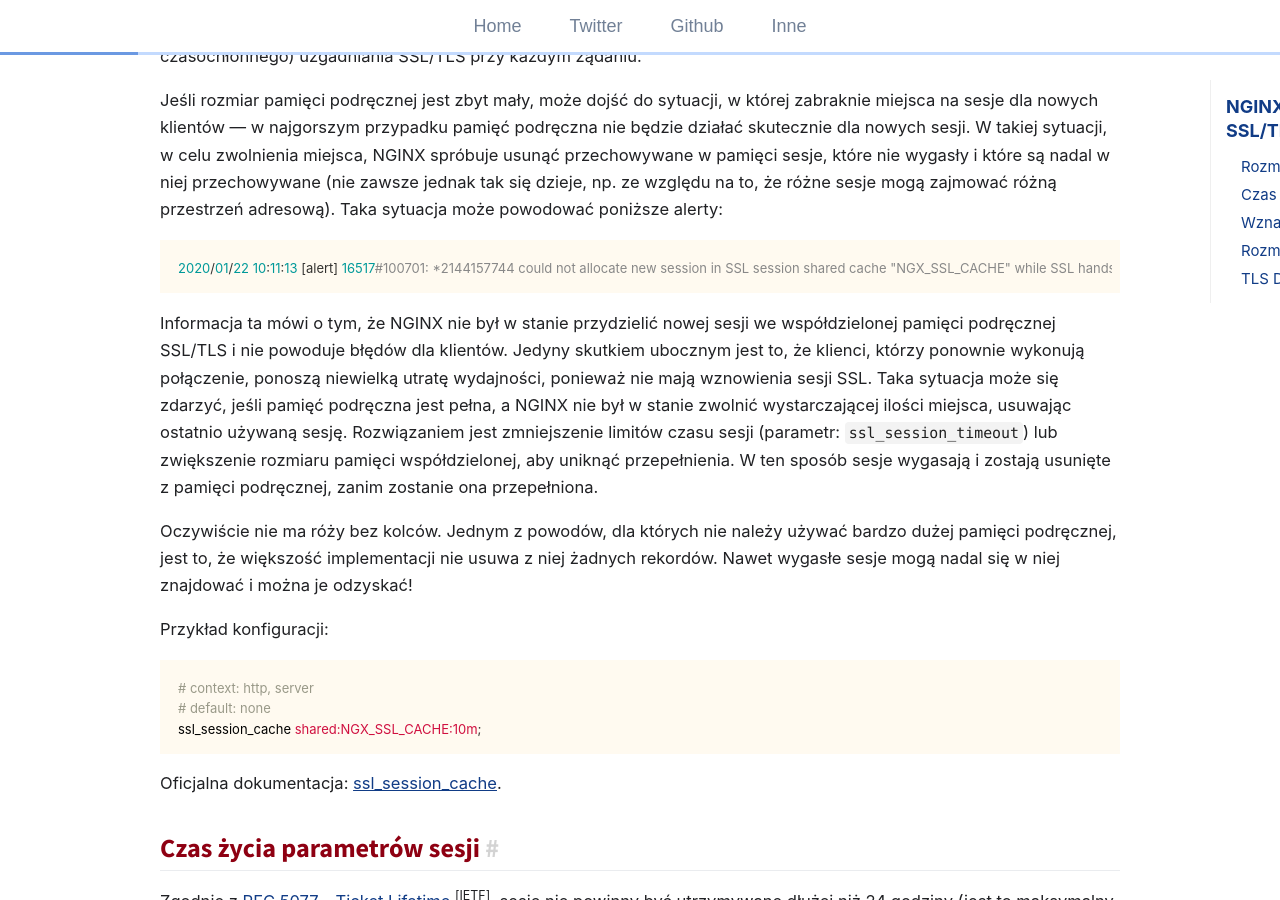
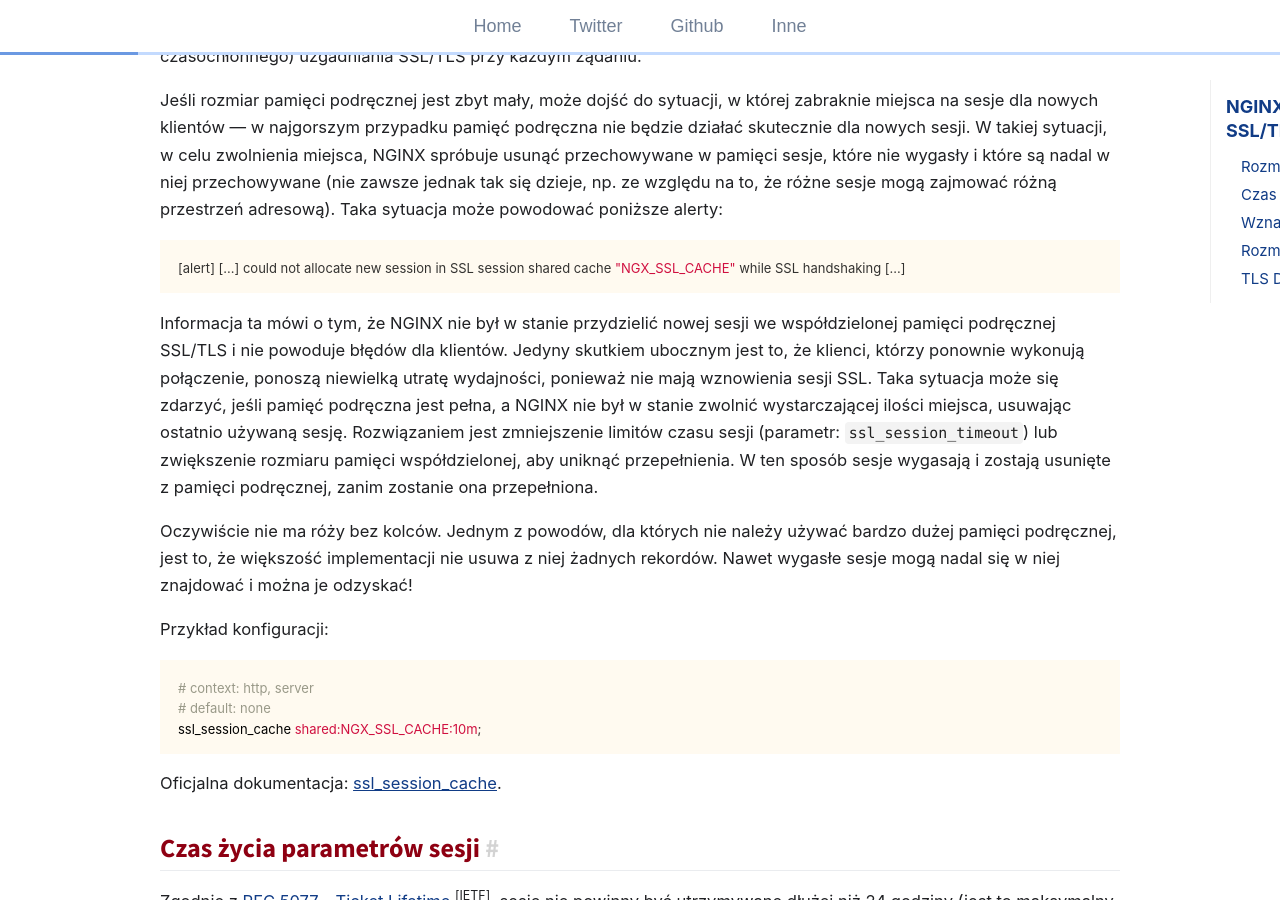
Before and after one commit to git04112019/trimstray.github.io, a Jekyll site: the page built from _posts/2019-07-21-nginx-optymalizacja_sesji_ssl-tls.md, in a window 1280 px wide and 900 px high, scrolled down 1385 px. Built offline with Jekyll 4.4.1, drawn with Linux system fonts in a browser that asks for light colours; comment, search, counter and statistics services are not loaded.

Commit message:
uncommited changes - signed-off-by: trimstray <trimstray@gmail.com>

````diff
--- a/_posts/2019-07-21-nginx-optymalizacja_sesji_ssl-tls.md
+++ b/_posts/2019-07-21-nginx-optymalizacja_sesji_ssl-tls.md
@@ -8,7 +8,7 @@ tags: [http, https, ssl, tls, nginx, best-practices, performance, session, cache
 comments: true
 favorite: false
 toc: true
-last_modified_at: 2020-06-10 00:00:00 +0000
+last_modified_at: 2021-01-11 00:00:00 +0000
 ---
 
 Domyślna konfiguracji sesji SSL/TLS w NGINX nie jest optymalna. Na przykład wbudowana pamięć podręczna może być używana tylko przez jeden proces roboczy, co może powodować fragmentację pamięci, dlatego o wiele lepiej jest używać jej współdzielonej wersji, która eliminuje ten problem. Optymalizacji powinny podlegać także dodatkowe parametry tj. odpowiedzialne za rozmiar rekordów TLS czy czas utrzymywania sesji w pamięci podręcznej.
@@ -30,7 +30,7 @@ Celem pamięci podręcznej sesji SSL/TLS jest zmniejszenie użycia procesora ora
 Jeśli rozmiar pamięci podręcznej jest zbyt mały, może dojść do sytuacji, w której zabraknie miejsca na sesje dla nowych klientów — w najgorszym przypadku pamięć podręczna nie będzie działać skutecznie dla nowych sesji. W takiej sytuacji, w celu zwolnienia miejsca, NGINX spróbuje usunąć przechowywane w pamięci sesje, które nie wygasły i które są nadal w niej przechowywane (nie zawsze jednak tak się dzieje, np. ze względu na to, że różne sesje mogą zajmować różną przestrzeń adresową). Taka sytuacja może powodować poniższe alerty:
 
 ```
-2020/01/22 10:11:13 [alert] 16517#100701: *2144157744 could not allocate new session in SSL session shared cache "NGX_SSL_CACHE" while SSL handshaking [...]
+[alert] [...] could not allocate new session in SSL session shared cache "NGX_SSL_CACHE" while SSL handshaking [...]
 ```
 
 Informacja ta mówi o tym, że NGINX nie był w stanie przydzielić nowej sesji we współdzielonej pamięci podręcznej SSL/TLS i nie powoduje błędów dla klientów. Jedyny skutkiem ubocznym jest to, że klienci, którzy ponownie wykonują połączenie, ponoszą niewielką utratę wydajności, ponieważ nie mają wznowienia sesji SSL. Taka sytuacja może się zdarzyć, jeśli pamięć podręczna jest pełna, a NGINX nie był w stanie zwolnić wystarczającej ilości miejsca, usuwając ostatnio używaną sesję. Rozwiązaniem jest zmniejszenie limitów czasu sesji (parametr: `ssl_session_timeout`) lub zwiększenie rozmiaru pamięci współdzielonej, aby uniknąć przepełnienia. W ten sposób sesje wygasają i zostają usunięte z pamięci podręcznej, zanim zostanie ona przepełniona.
````
